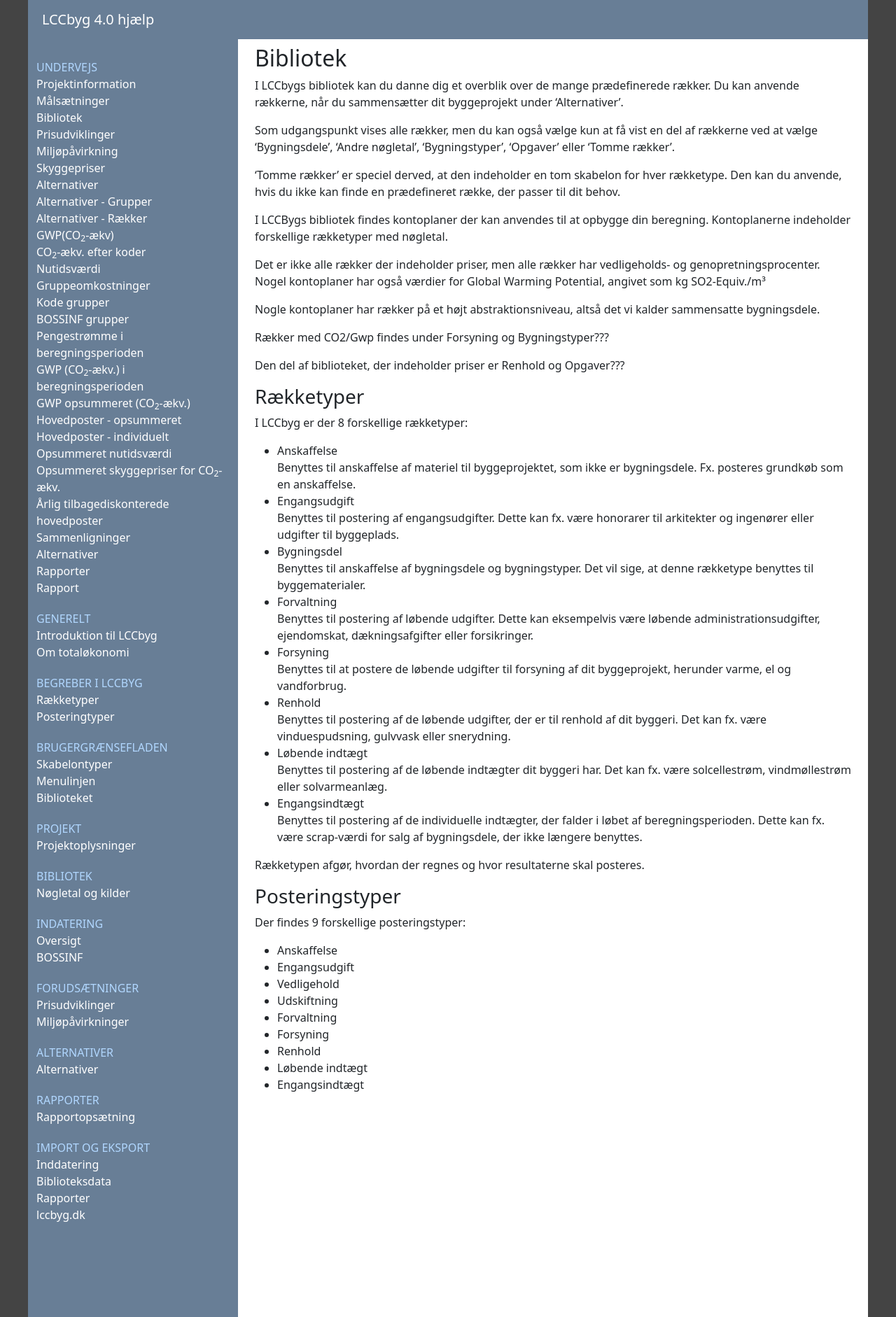
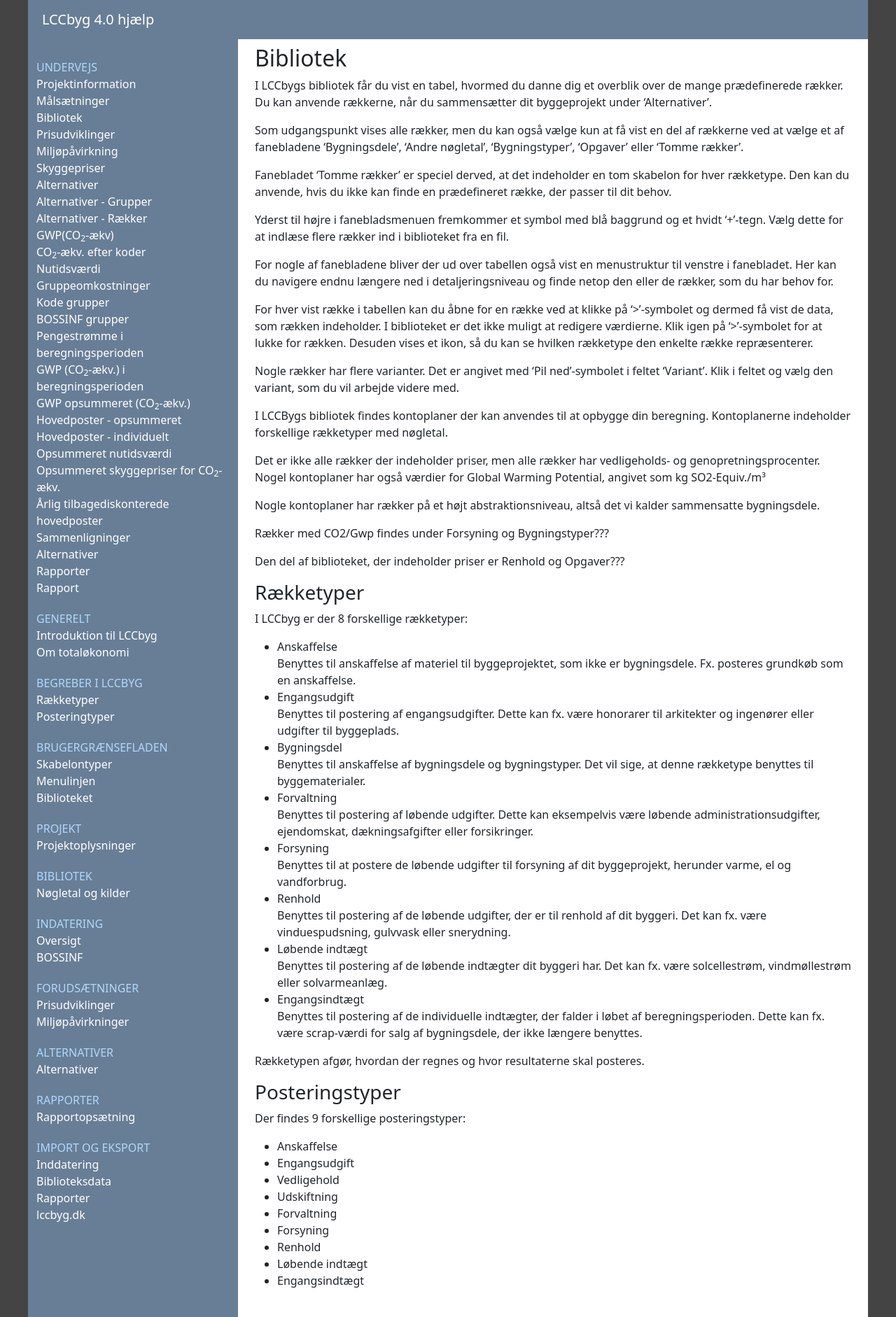
Before and after one commit to LccBuild/lccbyg-docs, a Jekyll site: the page built from docs/help/40/da/library/mainlibraries.md, in a window 1280 px wide. Shown: the whole page at 70% size. Built offline with Jekyll 4.4.1, drawn with Linux system fonts in a browser that asks for light colours.

Commit message:
Update mainlibraries.md

```diff
--- a/docs/help/40/da/library/mainlibraries.md
+++ b/docs/help/40/da/library/mainlibraries.md
@@ -4,12 +4,20 @@ title: "Bibliotek"
 date: "2024-01-01"
 ---
 
-I LCCbygs bibliotek kan du danne dig et overblik over de mange prædefinerede rækker.
+I LCCbygs bibliotek får du vist en tabel, hvormed du danne dig et overblik over de mange prædefinerede rækker.
 Du kan anvende rækkerne, når du sammensætter dit byggeprojekt under 'Alternativer'.
 
-Som udgangspunkt vises alle rækker, men du kan også vælge kun at få vist en del af rækkerne ved at vælge 'Bygningsdele', 'Andre nøgletal', 'Bygningstyper', 'Opgaver' eller 'Tomme rækker'.
+Som udgangspunkt vises alle rækker, men du kan også vælge kun at få vist en del af rækkerne ved at vælge et af fanebladene 'Bygningsdele', 'Andre nøgletal', 'Bygningstyper', 'Opgaver' eller 'Tomme rækker'.
 
-'Tomme rækker' er speciel derved, at den indeholder en tom skabelon for hver rækketype. Den kan du anvende, hvis du ikke kan finde en prædefineret række, der passer til dit behov.
+Fanebladet 'Tomme rækker' er speciel derved, at det indeholder en tom skabelon for hver rækketype. Den kan du anvende, hvis du ikke kan finde en prædefineret række, der passer til dit behov.
+
+Yderst til højre i fanebladsmenuen fremkommer et symbol med blå baggrund og et hvidt '+'-tegn. Vælg dette for at indlæse flere rækker ind i biblioteket fra en fil.
+
+For nogle af fanebladene bliver der ud over tabellen også vist en menustruktur til venstre i fanebladet. Her kan du navigere endnu længere ned i detaljeringsniveau og finde netop den eller de rækker, som du har behov for.
+
+For hver vist række i tabellen kan du åbne for en række ved at klikke på '>'-symbolet og dermed få vist de data, som rækken indeholder. I biblioteket er det ikke muligt at redigere værdierne. Klik igen på '>'-symbolet for at lukke for rækken. Desuden vises et ikon, så du kan se hvilken rækketype den enkelte række repræsenterer.
+
+Nogle rækker har flere varianter. Det er angivet med 'Pil ned'-symbolet i feltet 'Variant'. Klik i feltet og vælg den variant, som du vil arbejde videre med.
 
 
 
```
